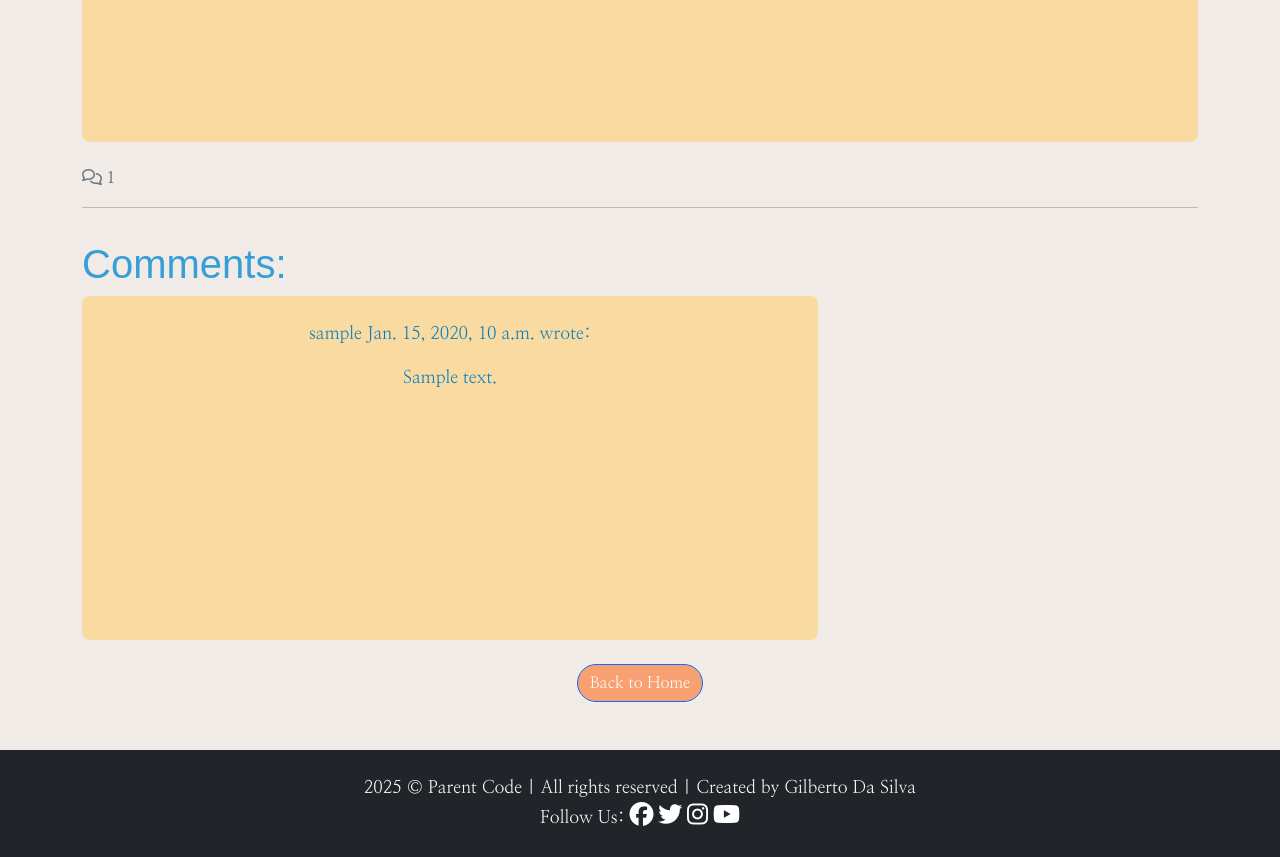
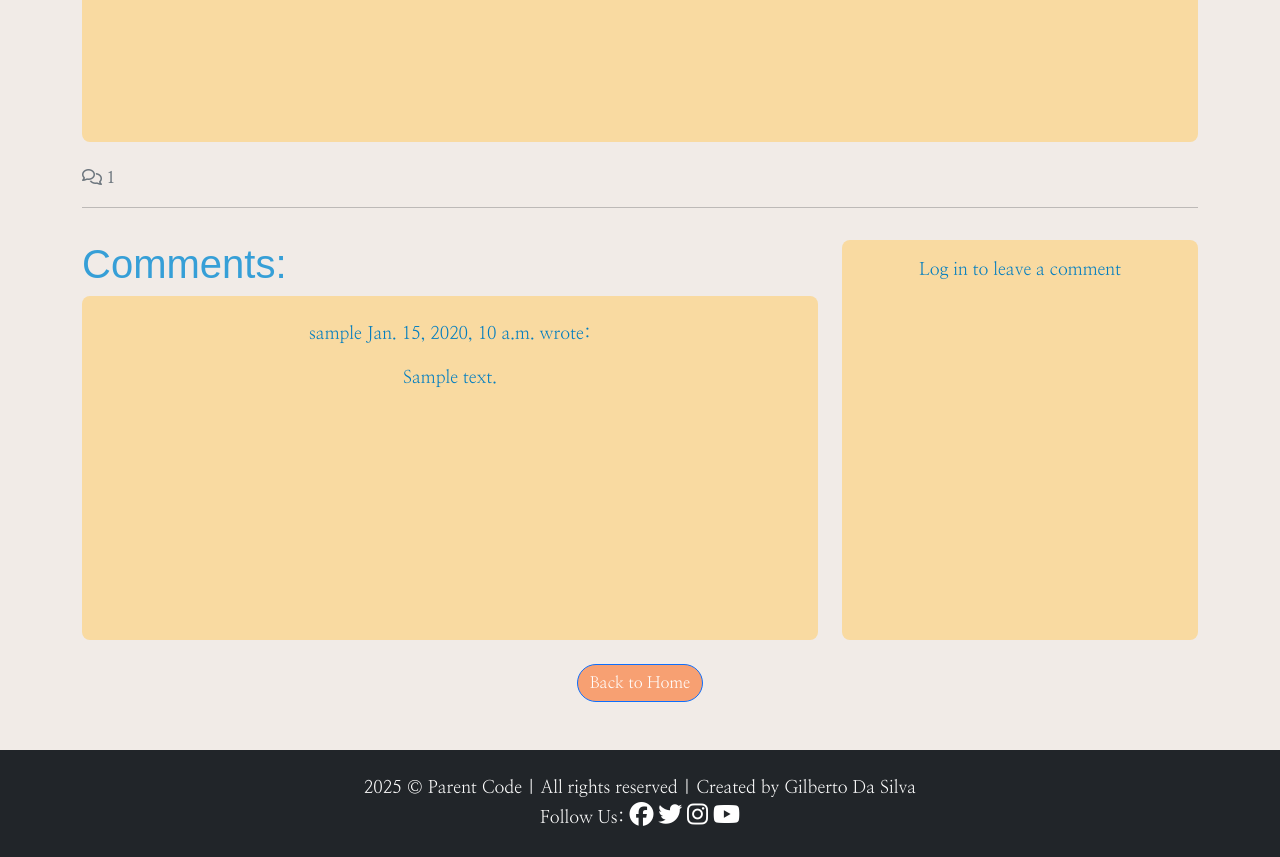
Before and after one commit to Gilberto2025123/parent-code-blog, a Django app: a page that uses parentcodeapp/templates/parentcodeapp/post_detail.html in a window 1280 px wide. Shown: the part 733-1590 px from the top of the page. Run offline with Django 4.2, Linux system fonts and the light colour scheme; tables that the repository leaves empty hold one stand-in row (values such as "Sample post"); parts of the project's set-up code (start-up, migrations or seed data) failed here and were passed over; some libraries are stand-ins or nearby versions; some web fonts are replaced.

Commit message:
Add comments forms

```diff
--- a/parentcodeapp/forms.py
+++ b/parentcodeapp/forms.py
@@ -1,8 +1,8 @@
-from .models import Comment
+from .models import Comments
 from django import forms
 
 
 class CommentForm(forms.ModelForm):
     class Meta:
-        model = Comment
+        model = Comments
         fields = ('body',)
--- a/parentcodeapp/templates/parentcodeapp/post_detail.html
+++ b/parentcodeapp/templates/parentcodeapp/post_detail.html
@@ -1,5 +1,7 @@
-{% extends 'base.html' %} {% block content %}
+{% extends 'base.html' %}
 {% load static %}
+{% load crispy_forms_tags %}
+{% block content %}
 
 <div class="masthead">
     <div class="container">
@@ -70,6 +72,24 @@
         {% endfor %}
       </div>
     </div>
+    <!-- Creating New Comments -->
+    <div class="col-md-4 card mb-4 mt-3">
+      <div class="card-body">
+        {% if user.is_authenticated %}
+        <h3>Leave a comment:</h3>
+        <p>Posting as: {{ user.username }}</p>
+        <form id="commentForm" method="post"
+          style="margin-top: 1.3em;">
+          {{ comment_form | crispy }}
+          {% csrf_token %}
+          <button id="submitButton" type="submit"
+            class="btn btn-signup btn-lg">Submit</button>
+        </form>
+        {% else %}
+        <p>Log in to leave a comment</p>
+        {% endif %}
+      </div>
+    </div>
   </div>
     <div class="row mb-5">
         <div class="col text-center">
--- a/parentcodeapp/views.py
+++ b/parentcodeapp/views.py
@@ -1,7 +1,9 @@
 from django.shortcuts import render, get_object_or_404
 
 from django.views import generic
-from .models import Post, Category
+from .models import Post
+from .models import Category
+from .forms import CommentForm
 
 # Create your views here.
 class PostList(generic.ListView):
@@ -27,11 +29,14 @@ def post_detail(request, slug):
     post = get_object_or_404(queryset, slug=slug)
     comments = post.parentcodeapp_comments.all().order_by("-created_at")
     comment_count = post.parentcodeapp_comments.filter(is_approved=True).count()
+    comment_form = CommentForm()
 
     return render(
         request,
         "parentcodeapp/post_detail.html",
         {"post": post,
          "comments": comments,
-         "comment_count": comment_count},
+         "comment_count": comment_count,
+        "comment_form": comment_form,
+        }
     )
```
